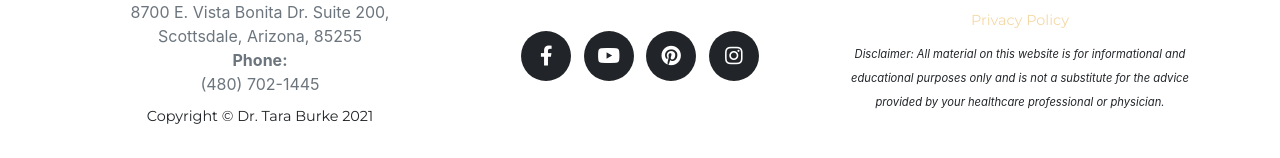
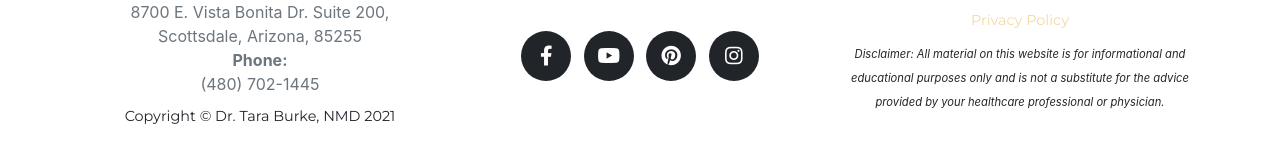
Before and after one commit to kburke8/drtaraburke, a Jekyll site: the page built from index.md, in a window 1280 px wide and 900 px high, scrolled down 2835 px. Shown: the part 739-897 px from the top of the window. Built offline with Jekyll 4.4.1, drawn with Linux system fonts in a browser that asks for light colours; nearby versions of some CDN libraries; some web fonts are replaced; library files that are not in the unit come from our copies; a script that is not in the unit is left out.

Commit message:
fix site title

```diff
--- a/_config.yml
+++ b/_config.yml
@@ -18,7 +18,7 @@
 baseurl: "" # the subpath of your site, e.g. /blog
 
 
-title      : Dr. Tara Burke
+title      : Dr. Tara Burke, NMD
 subtitle   : Blossom Wellness
 phone      : (480) 702-1445
 email      : tara@drtaraburke.com #this is also the email contact forms will go to
```
Also changed, not shown: index.md (+1 -0 lines).
